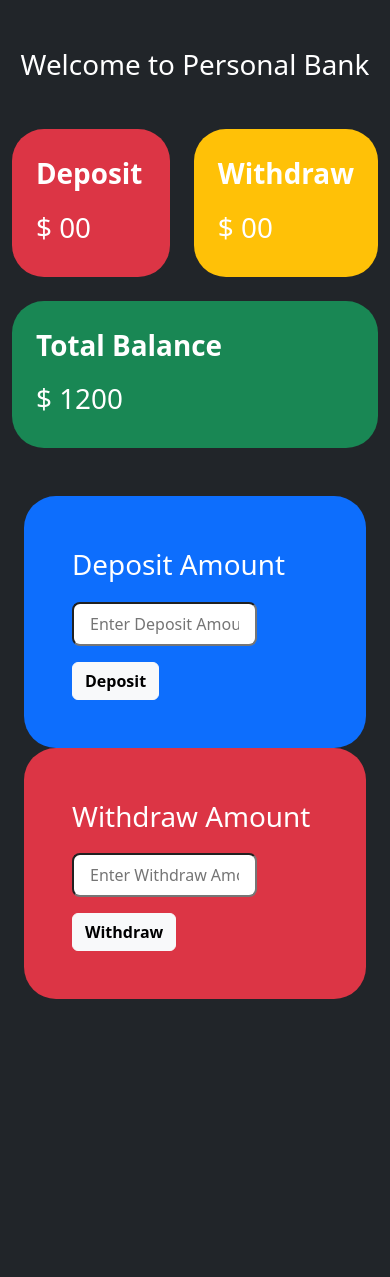
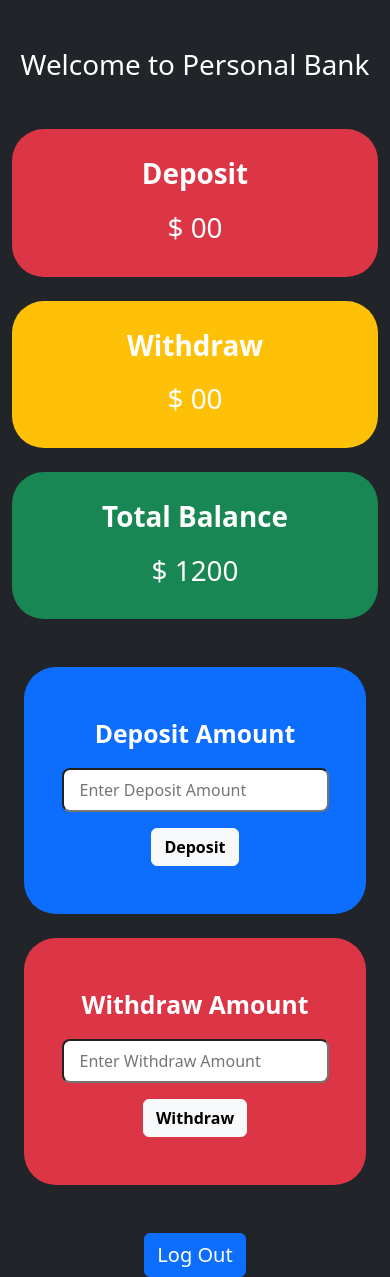
Before and after one commit to developermamoon/privateBank, a plain HTML site: page bank.html in a window 390 px wide. Before the commit the page ends 999 px from the top, so only its background shows below. Drawn offline with nearby package versions, Linux system fonts and the light colour scheme.

Commit message:
completed

```diff
--- /dev/null
+++ b/bank.css
@@ -0,0 +1,29 @@
+input[type=text]{
+    width: 75%;
+}
+ input:focus {
+     outline: none;
+ }
+
+ /*------------------- tab view  ---------------*/
+
+ @media only screen and (min-width: 577px) and (max-width: 990px){
+input[type=text] {
+        width:100%;
+    }
+
+    button {
+        margin: auto;
+    }
+
+ }
+
+/*------------------- Mobile view  ---------------*/
+@media only screen and (max-width: 576px){
+    input[type=text] {
+        width: auto;
+    }
+    button{
+        margin: auto;
+    }
+}
--- a/bank.html
+++ b/bank.html
@@ -7,61 +7,62 @@
     <title>My Private Bank</title>
     <link href="https://cdn.jsdelivr.net/npm/bootstrap@5.2.0/dist/css/bootstrap.min.css" rel="stylesheet"
         integrity="sha384-gH2yIJqKdNHPEq0n4Mqa/HGKIhSkIHeL5AyhkYV8i59U5AR6csBvApHHNl/vI1Bx" crossorigin="anonymous">
+        <link rel="stylesheet" href="bank.css">
 
-    <style>
-        input:focus{
-            outline: none;
-        }
-
-    </style>
 </head>
 
 <body class="bg-dark">
     <h1 class="text-center mt-5 text-white">Welcome to Personal Bank</h1>
 
+    <!---------------------------- upper part  ----------------------->
     <section class="container mt-5">
-        <div class="row row-cols-lg-3 g-4">
+        <div class="row row-cols-1 row-cols-md-2 row-cols-lg-3 g-4">
             <div class="col">
-                <div class="p-4 bg-danger text-white rounded-5">
+                <div class="p-4 bg-danger text-white rounded-5 text-center text-lg-start">
                     <p class="fs-1 fw-semibold">Deposit</p>
                     <h1>$ <span id="previous-deposit">00</span></h1>
                 </div>
             </div>
 
             <div class="col">
-                <div class="p-4 bg-warning text-white rounded-5">
+                <div class="p-4 bg-warning text-white rounded-5 text-center text-lg-start">
                     <p class="fs-1 fw-semibold">Withdraw</p>
                     <h1>$ <span id="previous-withdraw">00</span></h2>
                 </div>
             </div>
 
             <div class="col">
-                <div class="p-4 bg-success text-white rounded-5">
+                <div class="p-4 bg-success text-white rounded-5 text-center text-lg-start">
                     <p class="fs-1 fw-semibold">Total Balance</p>
                     <h1>$ <span id="total-balance">1200</span></h1>
                 </div>
             </div>
         </div>
 
+        <!---------------- lower part  ---------------------->
         <section class="container mt-5">
-            <div class="row row-cols-lg-2 ">
+            <div class="row row-cols-lg-2 g-4">
                 <div class="col">
-                    <div class="bg-primary p-5 text-white rounded-5">
-                        <p class="fs-1">Deposit Amount</p>
-                        <input type="text" class="w-75 rounded-3 py-2 px-3" name="" id="user-deposit" placeholder="Enter Deposit Amount">
+                    <div class="bg-primary py-5 px-4 p-lg-5 text-white rounded-5 text-center text-lg-start">
+                        <p class="fs-2 fw-bold">Deposit Amount</p>
+                        <input type="text" class=" rounded-3 py-2 px-3" name="" id="user-deposit" placeholder="Enter Deposit Amount">
                         <button id="deposit-btn" class="btn btn-light fw-bold d-block mt-3">Deposit</button>
                     </div>
                 </div>
 
                 <div class="col">
-                    <div class="bg-danger p-5 text-white rounded-5">
-                        <p class="fs-1">Withdraw Amount</p>
-                        <input type="text" class="w-75 rounded-3 py-2 px-3" name="" id="user-withdraw" placeholder="Enter Withdraw Amount">
+                    <div class="bg-danger py-5 px-4 p-lg-5 text-white rounded-5 text-center text-lg-start">
+                        <p class="fs-2 fw-bold">Withdraw Amount</p>
+                        <input type="text" class="rounded-3 py-2 px-3" name="" id="user-withdraw" placeholder="Enter Withdraw Amount">
                         <button id="withdraw-btn" class="btn btn-light fw-bold d-block mt-3">Withdraw</button>
                     </div>
                 </div>
             </div>
         </section>
+
+        <div class="container text-center">
+            <button class="btn btn-primary mt-5 fs-5" id="log-out">Log Out</button>
+        </div>
 
 
 
--- a/withdraw.js
+++ b/withdraw.js
@@ -42,3 +42,7 @@ document.getElementById('withdraw-btn').addEventListener('click', function(){
 
 
 })
+
+document.getElementById('log-out').addEventListener('click', function(){
+    window.location.href="index.html";
+})
```
